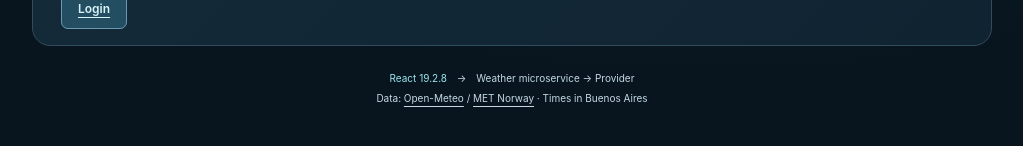
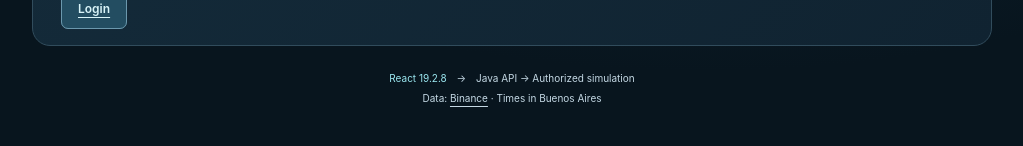
Before and after one commit to aribecker/demo-lab-v1, a React (Vite) app in the folder frontend/: page /trading-simulator in a window 1280 px wide. Shown: the part 292-438 px from the top of the page, without its empty margins (128-1151 px from the left). Built offline with nearby package versions, Linux system fonts and the light colour scheme; no server answers.

Commit message:
[skip render] Record R46 verification and correct simulator footer source

```diff
--- a/frontend/src/App.jsx
+++ b/frontend/src/App.jsx
@@ -92,8 +92,8 @@ function AppContent({ loader, authApi, simulationApi, marketApi }) {
     </div>
 
     <footer className="app-shell__footer">
-      <p><span>React {React.version}</span> <i>→</i> {pathname === '/specifications' ? 'SDD → Bundled specifications' : pathname === '/bitcoin' ? 'Binance public quotes' : ['/people', '/database'].includes(pathname) ? 'Java API → PostgreSQL' : pathname === '/chatbot' ? 'Spring AI → OpenRouter' : 'Weather microservice → Provider'}</p>
-      <p>Data: {pathname === '/specifications' ? 'Repository specs · build snapshot' : pathname === '/chatbot' ? 'OpenRouter · free text models' : pathname === '/database' ? 'PostgreSQL schemas and tables' : pathname === '/people' ? 'PostgreSQL shared people list' : pathname === '/bitcoin'
+      <p><span>React {React.version}</span> <i>→</i> {pathname === '/specifications' ? 'SDD → Bundled specifications' : pathname === '/trading-simulator' ? 'Java API → Authorized simulation' : pathname === '/bitcoin' ? 'Binance public quotes' : ['/people', '/database'].includes(pathname) ? 'Java API → PostgreSQL' : pathname === '/chatbot' ? 'Spring AI → OpenRouter' : 'Weather microservice → Provider'}</p>
+      <p>Data: {pathname === '/specifications' ? 'Repository specs · build snapshot' : pathname === '/chatbot' ? 'OpenRouter · free text models' : pathname === '/database' ? 'PostgreSQL schemas and tables' : pathname === '/people' ? 'PostgreSQL shared people list' : ['/bitcoin', '/trading-simulator'].includes(pathname)
         ? <a href="https://www.binance.com/en/trade/BTC_USDT" target="_blank" rel="noreferrer">Binance</a>
         : <><a href="https://open-meteo.com/" target="_blank" rel="noreferrer">Open-Meteo</a> / <a href="https://www.met.no/" target="_blank" rel="noreferrer">MET Norway</a></>} <span className="app-shell__footer-note">{pathname === '/specifications' ? '· Read-only source' : pathname === '/database' ? '· Values returned by PostgreSQL' : '· Times in Buenos Aires'}</span></p>
     </footer>
```
Also changed, not shown: 2 other files (tests, documents, lock files or other folders).
